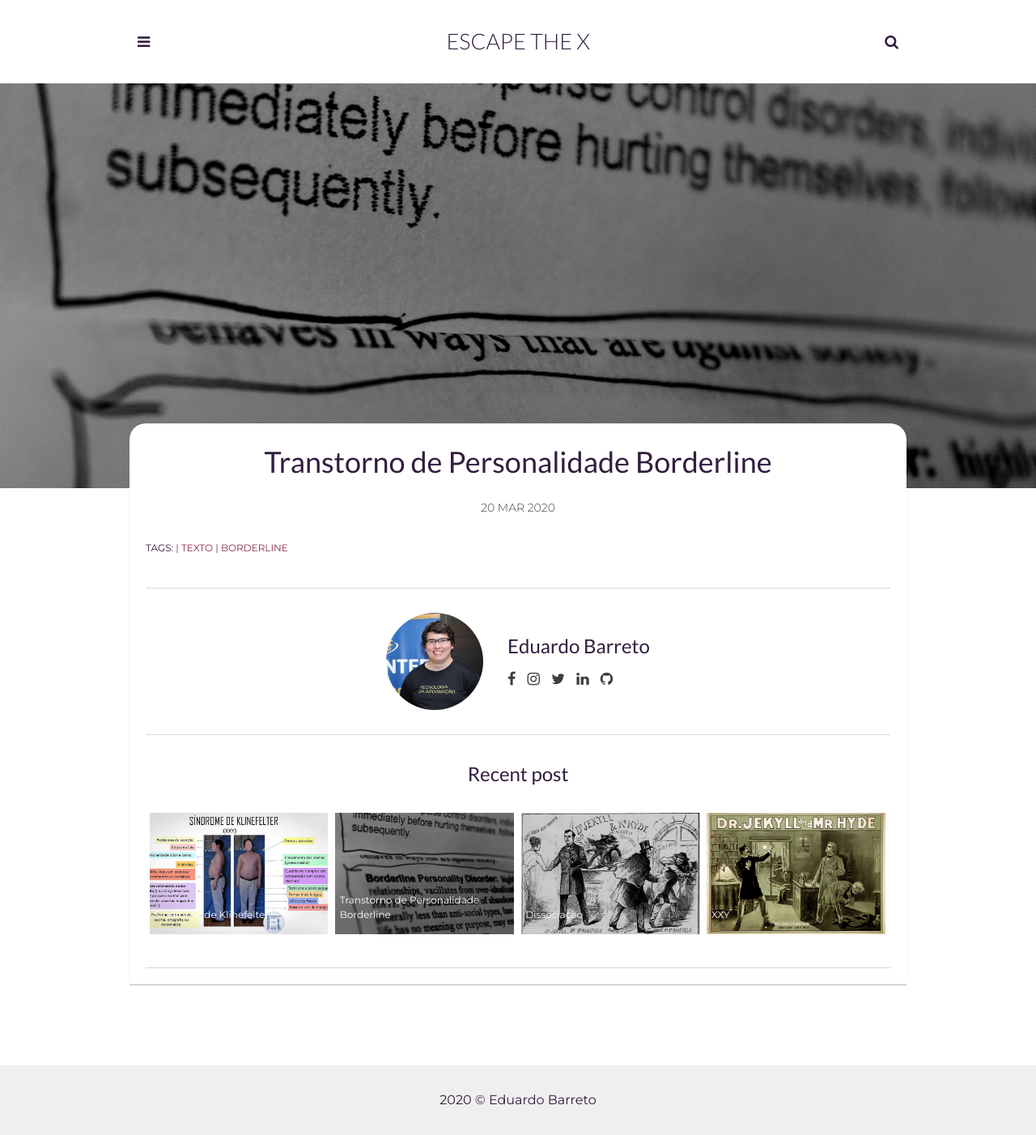
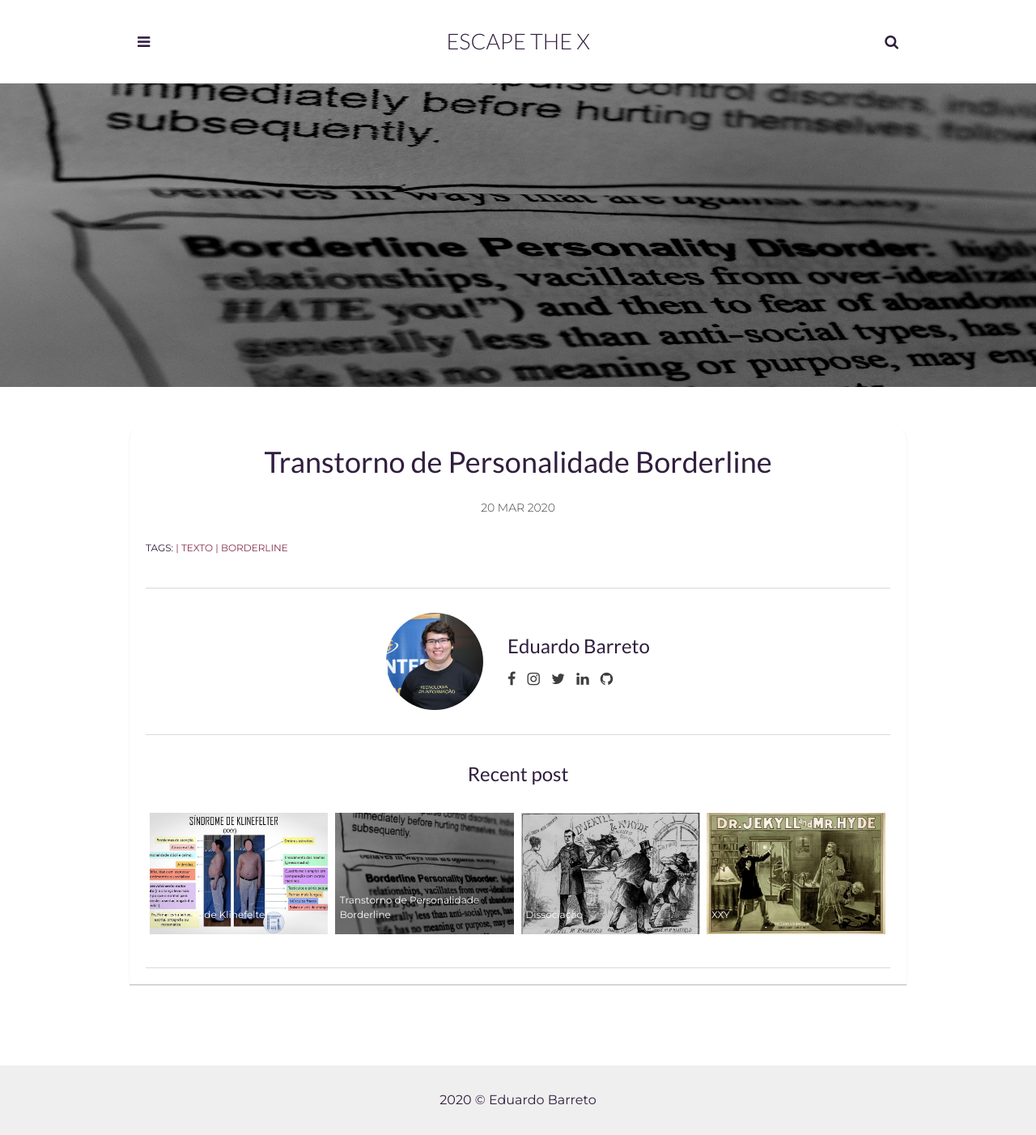
Before and after one commit to EscapeTheX/escapethex.github.io, a Jekyll site: the page built from _posts/2019-03-20-Borderline.markdown, in a window 1280 px wide. Shown: the whole page at 81% size. Built offline with Jekyll 4.4.1, drawn with Linux system fonts in a browser that asks for light colours.

Commit message:
Update post.html

```diff
--- a/_layouts/post.html
+++ b/_layouts/post.html
@@ -5,7 +5,7 @@
   {% include header.html %}
   <article class="article-page">
     <div class="page-image">
-      <div class="cover-image" style="background: url({{"/assets/img/" | prepend: site.baseurl | append : page.img}}) center top no-repeat; background-size: 100%;"></div>
+      <div class="cover-image" style="background: url({{"/assets/img/" | prepend: site.baseurl | append : page.img}}) center top no-repeat; background-size: 100% 75%;"></div>
     </div>
     <div class="wrapper">
       <div class="page-content">
```
